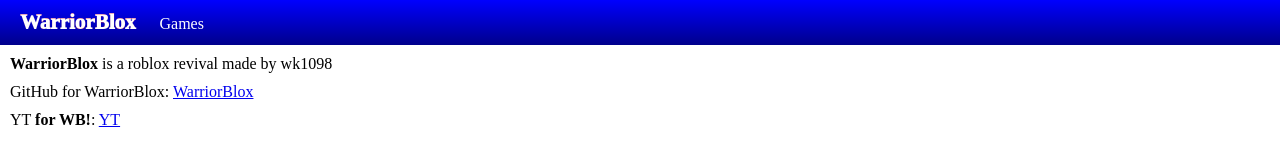
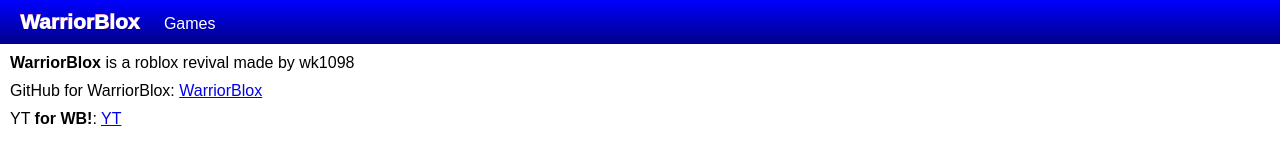
Before and after one commit to WarriorKiller1098/WarriorBlox-2014, a plain HTML site: page index.html in a window 1280 px wide. Drawn offline with Linux system fonts and the light colour scheme.

Commit message:
Update index.html

```diff
--- a/index.html
+++ b/index.html
@@ -22,7 +22,7 @@
 
   body {
   margin: 0px;
-  font-family: sans-serif:
+  font-family: sans-serif;
   }
 
   .info {
```
